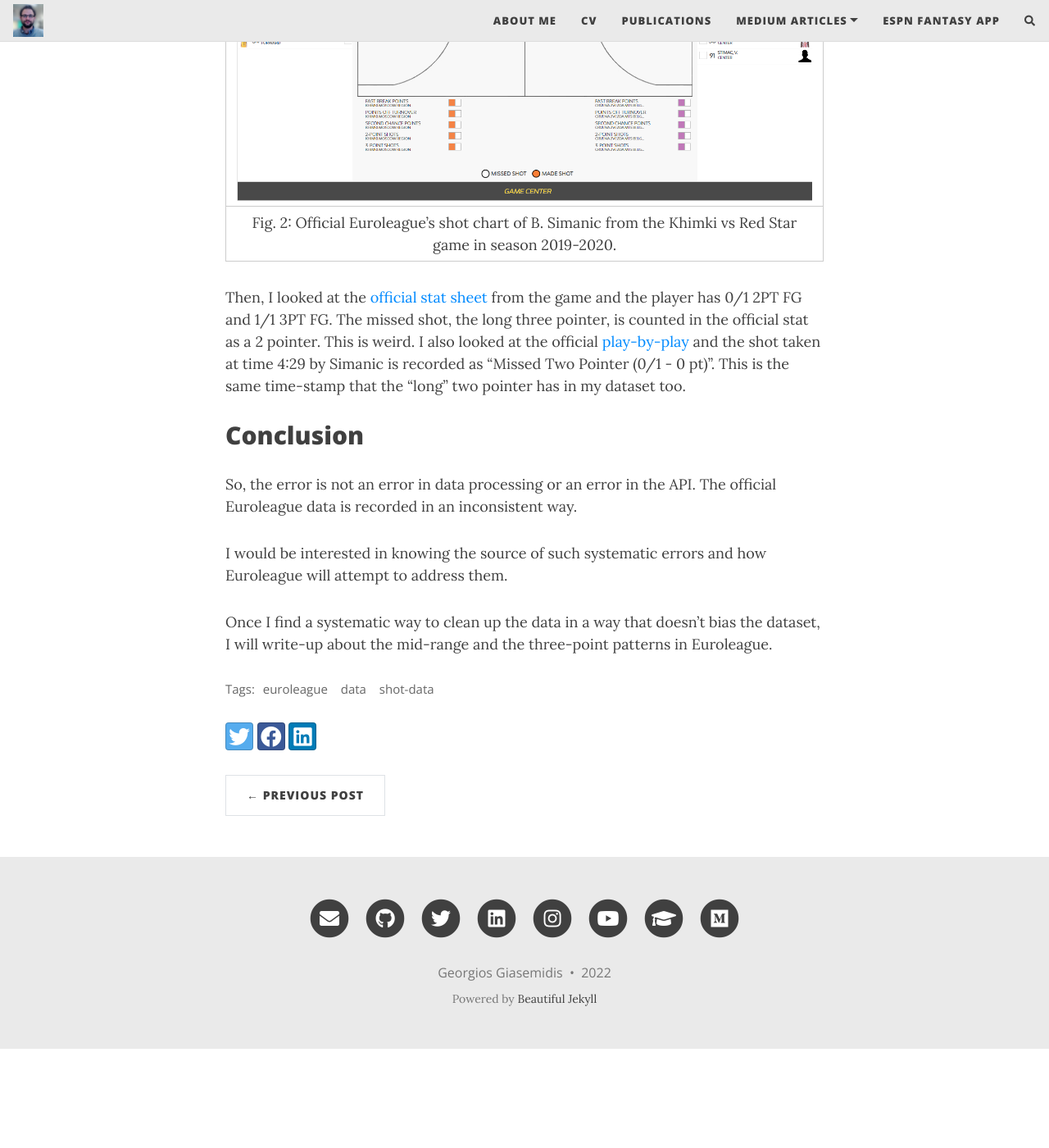
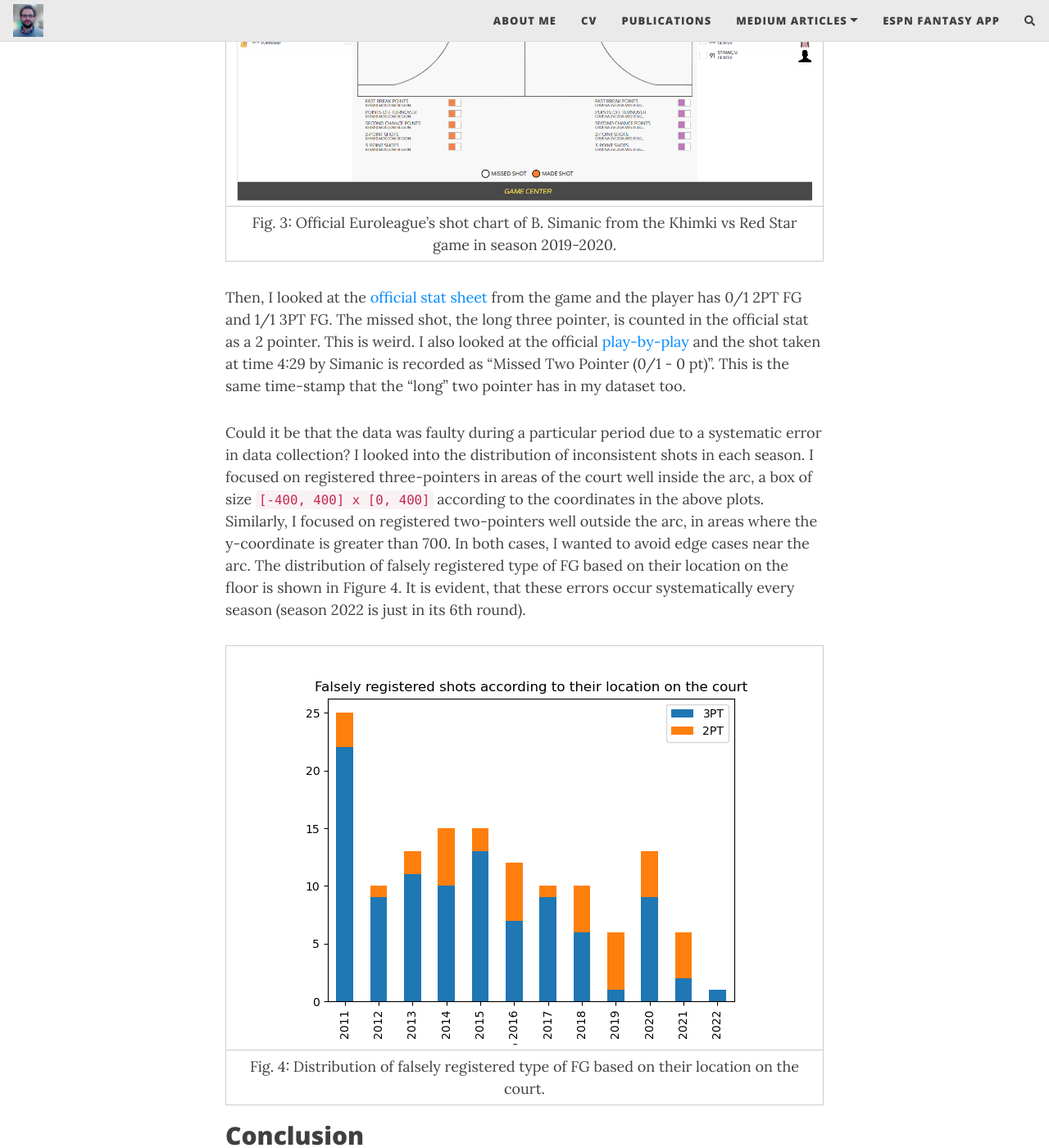
Before and after one commit to giasemidis/giasemidis.github.io, a Jekyll site: the page built from _posts/2022-11-06-euroleague-shots-data-errors.md, in a window 1280 px wide and 1400 px high, scrolled down 3390 px. Shown: the whole window at 82% size. Built offline with Jekyll 4.4.1, drawn with Linux system fonts in a browser that asks for light colours; nearby versions of some CDN libraries; comment, search, counter and statistics services are not loaded; before the commit the page ends 4669 px from its top, so only the background shows below that; some of the changed text lies outside the part shown.

Commit message:
added distribution of false shots by year

```diff
--- a/_posts/2022-11-06-euroleague-shots-data-errors.md
+++ b/_posts/2022-11-06-euroleague-shots-data-errors.md
@@ -43,9 +43,15 @@ The [official shooting chart](https://www.euroleaguebasketball.net/euroleague/ga
 
 | ![simanic-shot-chart](https://raw.githubusercontent.com/giasemidis/giasemidis.github.io/master/_posts/figures/simanic-shot-chart-khimki-red-start-2019-200.png)|
 |:--:|
-|Fig. 2: Official Euroleague's shot chart of B. Simanic from the Khimki vs Red Star game in season 2019-2020.|
+|Fig. 3: Official Euroleague's shot chart of B. Simanic from the Khimki vs Red Star game in season 2019-2020.|
 
 Then, I looked at the [official stat sheet](https://www.euroleaguebasketball.net/euroleague/game-center/2019-20/khimki-moscow-region-crvena-zvezda-mts-belgrade/E2019/212/#boxscore) from the game and the player has 0/1 2PT FG and 1/1 3PT FG. The missed shot, the long three pointer, is counted in the official stat as a 2 pointer. This is weird. I also looked at the official [play-by-play](https://www.euroleaguebasketball.net/euroleague/game-center/2019-20/khimki-moscow-region-crvena-zvezda-mts-belgrade/E2019/212/#play-by-play) and the shot taken at time 4:29 by Simanic is recorded as "Missed Two Pointer (0/1 - 0 pt)". This is the same time-stamp that the "long" two pointer has in my dataset too.
+
+Could it be that the data was faulty during a particular period due to a systematic error in data collection? I looked into the distribution of inconsistent shots in each season. I focused on registered three-pointers in areas of the court well inside the arc, a box of size `[-400, 400] x [0, 400]` according to the coordinates in the above plots. Similarly, I focused on registered two-pointers well outside the arc, in areas where the y-coordinate is greater than 700. In both cases, I wanted to avoid edge cases near the arc. The distribution of falsely registered type of FG based on their location on the floor is shown in Figure 4. It is evident, that these errors occur systematically every season (season 2022 is just in its 6th round).
+
+| ![distribution-false-shots](https://raw.githubusercontent.com/giasemidis/giasemidis.github.io/master/_posts/figures/distribution-falsely-registered-shots-by-year.png)|
+|:--:|
+|Fig. 4: Distribution of falsely registered type of FG based on their location on the court.|
 
 
 ## Conclusion
```
Also changed, not shown: _posts/figures/distribution-falsely-registered-shots-by-year.png (added).
